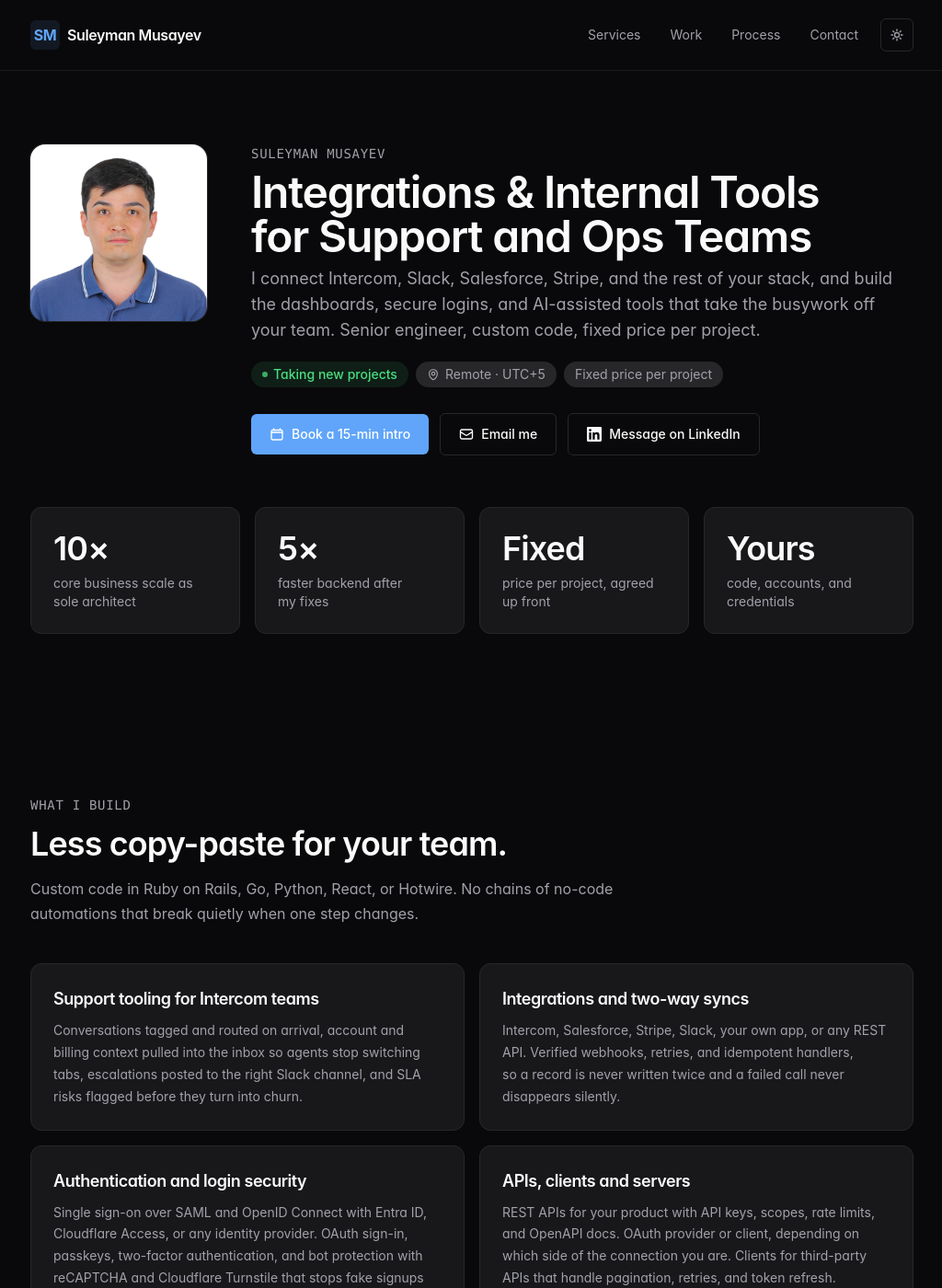
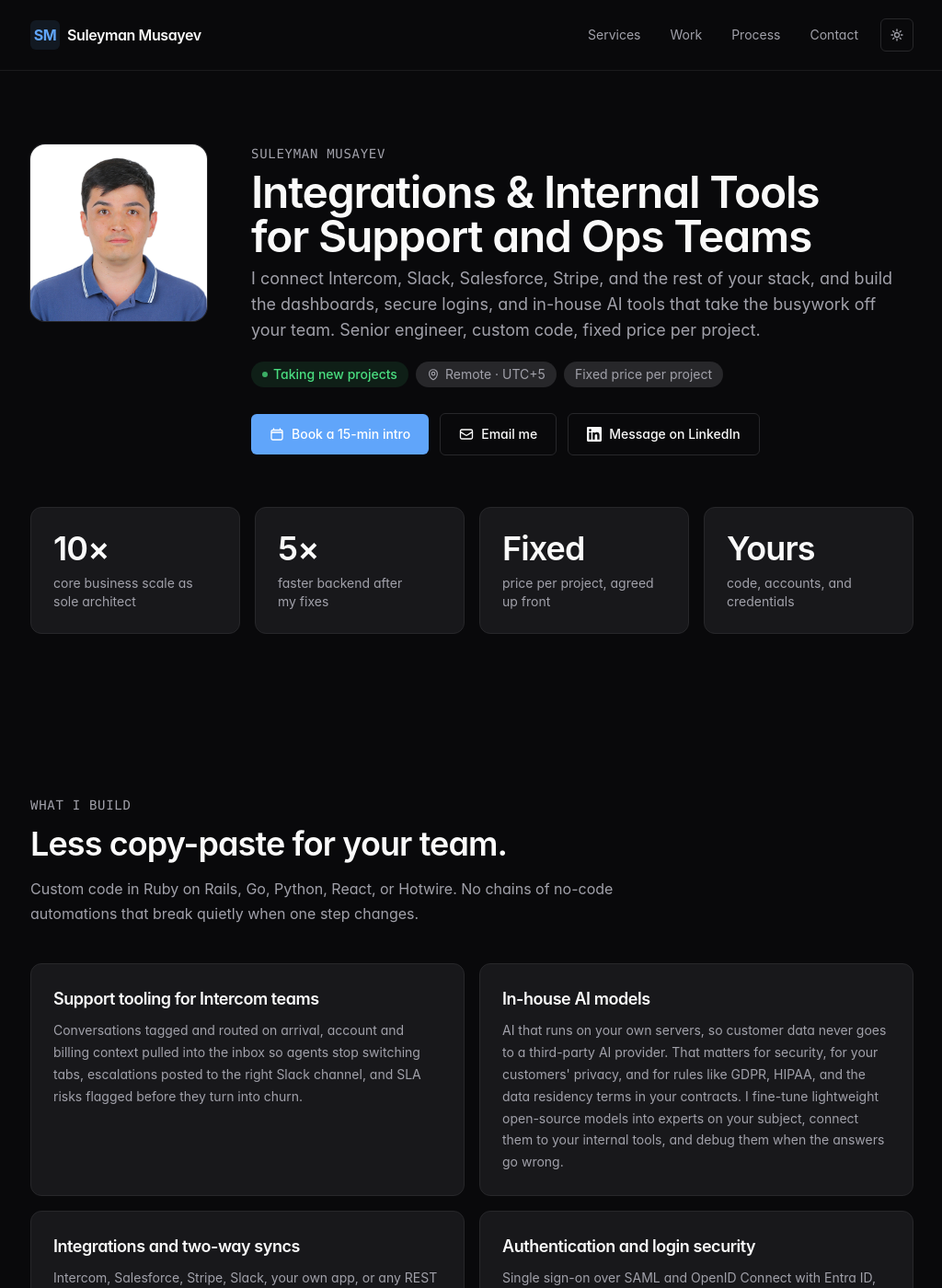
Before and after one commit to msuliq/msuliq.github.io, a Jekyll site: the page built from services.html, in a window 1280 px wide and 1400 px high. Shown: the whole window at 92% size, without its empty margins (127-1151 px from the left). Built offline with Jekyll 4.4.1, drawn with Linux system fonts in a browser that asks for light colours; comment, search, counter and statistics services are not loaded; some of the changed text lies outside the part shown.

Commit message:
update services

```diff
--- a/_data/site.yml
+++ b/_data/site.yml
@@ -216,8 +216,8 @@
     items: [Hotwire, Turbo, Stimulus, React, Tailwind CSS, htmx]
   - category: Integrations
     items: [Intercom, Slack, Salesforce, Stripe, Webhooks, REST API Clients & Servers, OAuth Provider & Client, OpenAPI, Amazon SES, LinkedIn API]
-  - category: AI & Automation
-    items: [MCP Servers, Claude Code Plugins, LLM Triage & Summarization, LLM Evals]
+  - category: AI & Models
+    items: [PyTorch, Hugging Face, LoRA Fine-Tuning, vLLM, llama.cpp, Self-Hosted LLMs, Model Debugging, LLM Evals, MCP Servers]
   - category: Data
     items: [PostgreSQL, Redis, Elasticsearch, Sidekiq, Kafka]
   - category: Auth & Identity
@@ -361,6 +361,13 @@
       Conversations tagged and routed on arrival, account and billing context pulled
       into the inbox so agents stop switching tabs, escalations posted to the right
       Slack channel, and SLA risks flagged before they turn into churn.
+  - title: In-house AI models
+    body: >-
+      AI that runs on your own servers, so customer data never goes to a third-party AI
+      provider. That matters for security, for your customers' privacy, and for rules
+      like GDPR, HIPAA, and the data residency terms in your contracts. I fine-tune
+      lightweight open-source models into experts on your subject, connect them to your
+      internal tools, and debug them when the answers go wrong.
   - title: Integrations and two-way syncs
     body: >-
       Intercom, Salesforce, Stripe, Slack, your own app, or any REST API. Verified
@@ -385,11 +392,6 @@
     body: >-
       The numbers someone assembles by hand every Monday, live on one screen, plus
       scheduled digests to Slack or email.
-  - title: AI-assisted workflows
-    body: >-
-      LLM triage, summaries, and draft replies your team approves before anything is
-      sent. MCP servers and Claude plugins that let AI assistants work with your
-      internal systems under scoped, revocable permissions.
   - title: Security built in, not bolted on
     body: >-
       My background is security engineering. Least-privilege API scopes, secrets kept
@@ -397,6 +399,14 @@
       tools touch customer data.
 
 case_studies:
+  - title: Subject-expert AI on modest hardware
+    context: In-house AI, self-hosted
+    body: >-
+      Lightweight open-source models fine-tuned into experts in one specific field, so
+      they run in house on modest hardware instead of an expensive general model. Tuned
+      the output language so answers read naturally to customers and improve their
+      experience.
+    stack: [PyTorch, Hugging Face, LoRA, vLLM, llama.cpp]
   - title: Company-wide authentication platform
     context: Top-10 global certificate authority
     body: >-
@@ -482,6 +492,11 @@
 # ─────────────────────────────────────────────────────────────────────────────
 advisory:
   areas:
+    - title: In-house AI models
+      body: >-
+        Running AI on your own infrastructure instead of sending data to an outside
+        provider, for security, privacy, and compliance. Choosing the model, fine-tuning
+        it, debugging it, and connecting it to your systems.
     - title: APIs and integrations
       body: >-
         How your systems should talk to each other: API design, connecting tools like
@@ -502,10 +517,6 @@
       body: >-
         Finding out why the app is slow, what to fix first, and what will break at the
         next 10x.
-    - title: AI in your workflows
-      body: >-
-        Where LLMs and AI agents can save your team time, and how to connect them to your
-        systems safely.
   formats:
     - title: One-off review
       body: A written report with what I found, why it matters, and what to do next.
--- a/index.html
+++ b/index.html
@@ -6,7 +6,7 @@
 description: >-
   Senior Staff Engineer at SSL.com, a top-10 global certificate authority,
   available for advisory, consulting, and freelance work: architecture,
-  authentication, fraud and abuse defense, performance, and AI workflows.
+  authentication, fraud and abuse defense, performance, and in-house AI models.
 headline: Senior Staff Engineer · Architecture, Security & Scale
 tagline: >-
   I help teams design, secure, and scale their systems. Day to day I am the sole
--- a/llms-full.txt
+++ b/llms-full.txt
@@ -35,7 +35,7 @@
 {% endfor %}
 ## Freelance services
 
-Integrations, internal tools, authentication, and AI workflows for support and ops teams. Custom code, fixed price per project. Details: {{ '/services.html' | absolute_url }}
+Integrations, internal tools, authentication, and in-house AI models for support and ops teams. Custom code, fixed price per project. Details: {{ '/services.html' | absolute_url }}
 {% for s in d.services %}
 ### {{ s.title }}
 
--- a/llms.txt
+++ b/llms.txt
@@ -5,7 +5,7 @@
 {%- assign d = site.data.site -%}
 # {{ d.author.name }}
 
-> {{ d.author.short_title }} at SSL.com, a top-10 global certificate authority. Backend and distributed systems, authentication and identity, cryptography and PKI, and fraud and abuse defense. Available for advisory, consulting, and freelance projects. Remote, {{ d.author.timezone }}.
+> {{ d.author.short_title }} at SSL.com, a top-10 global certificate authority. Backend and distributed systems, authentication and identity, cryptography and PKI, fraud and abuse defense, and in-house AI models that keep data private. Available for advisory, consulting, and freelance projects. Remote, {{ d.author.timezone }}.
 
 This file is for AI agents and crawlers. Everything on this site may be read, quoted, and downloaded. The full profile is in one plain-text file and one JSON file, linked below.
 
--- a/services.html
+++ b/services.html
@@ -6,11 +6,11 @@
 description: >-
   Senior engineer building integrations, dashboards, internal tools, and
   authentication for support and ops teams: Intercom, Slack, Salesforce, Stripe,
-  APIs, SSO, and AI-assisted workflows. Custom code, fixed price per project.
+  APIs, SSO, and in-house AI models. Custom code, fixed price per project.
 headline: Integrations & Internal Tools for Support and Ops Teams
 tagline: >-
   I connect Intercom, Slack, Salesforce, Stripe, and the rest of your stack, and
-  build the dashboards, secure logins, and AI-assisted tools that take the busywork
+  build the dashboards, secure logins, and in-house AI tools that take the busywork
   off your team.
   Senior engineer, custom code, fixed price per project.
 availability: Taking new projects
```
